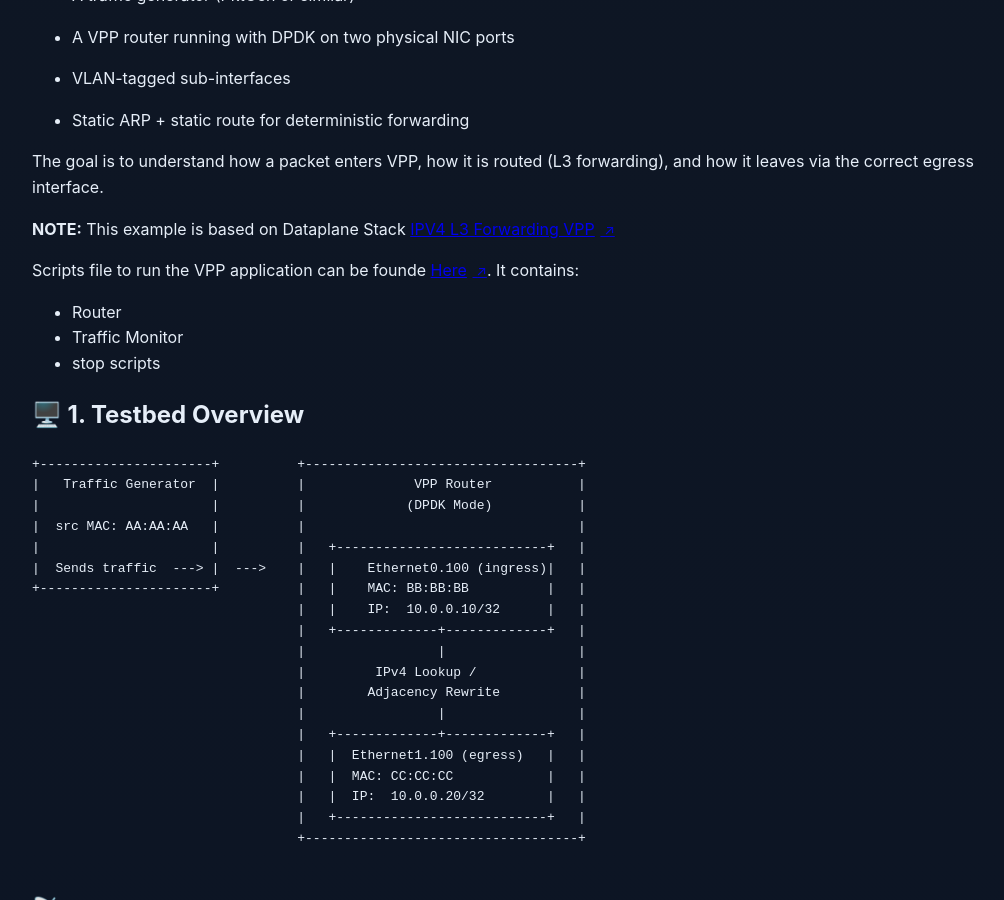
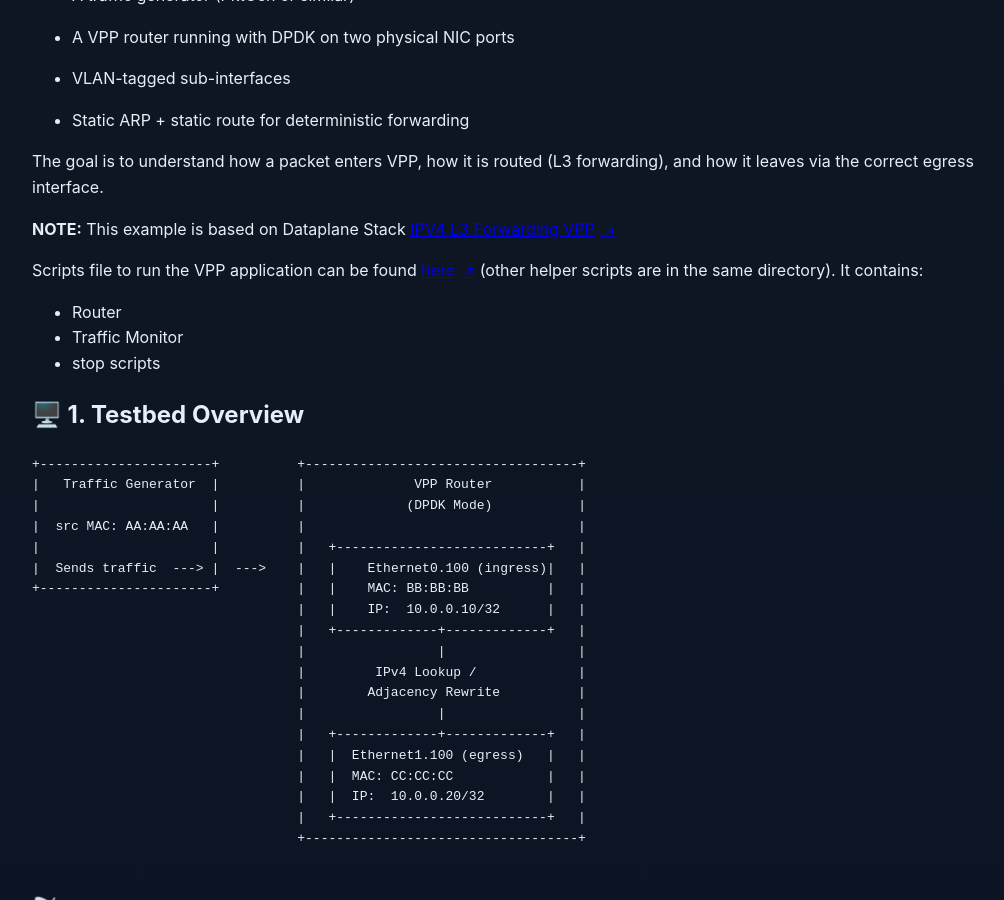
Before and after one commit to Ajay3007/ajdevhub, a Jekyll site: the page built from docs/vpp/L3fwd.md, in a window 1280 px wide and 900 px high, scrolled down 599 px. Shown: the whole window, without its empty margins (118-1122 px from the left). Built offline with Jekyll 4.4.1, drawn with Linux system fonts in a browser that asks for light colours; our own code applies the rules of GitHub Pages for plain Markdown files.

Commit message:
fix(links): point VPP script link to mirrored site-local script

```diff
--- a/docs/vpp/L3fwd.md
+++ b/docs/vpp/L3fwd.md
@@ -15,7 +15,7 @@
 **NOTE:**
 This example is based on Dataplane Stack [IPV4 L3 Forwarding VPP](https://dataplane-stack.docs.arm.com/en/nw-ds-2024.03.29/user_guide/l3_forwarding_vpp.html)
 
-Scripts file to run the VPP application can be founde [Here](https://github.com/Ajay3007/ajdevhub/tree/master/src/vpp/l3fwd).
+Scripts file to run the VPP application can be found [here]({{ site.baseurl }}/src/vpp/l3fwd/run_vpp_rt.sh) (other helper scripts are in the same directory).
 It contains:
 - Router
 - Traffic Monitor
```
